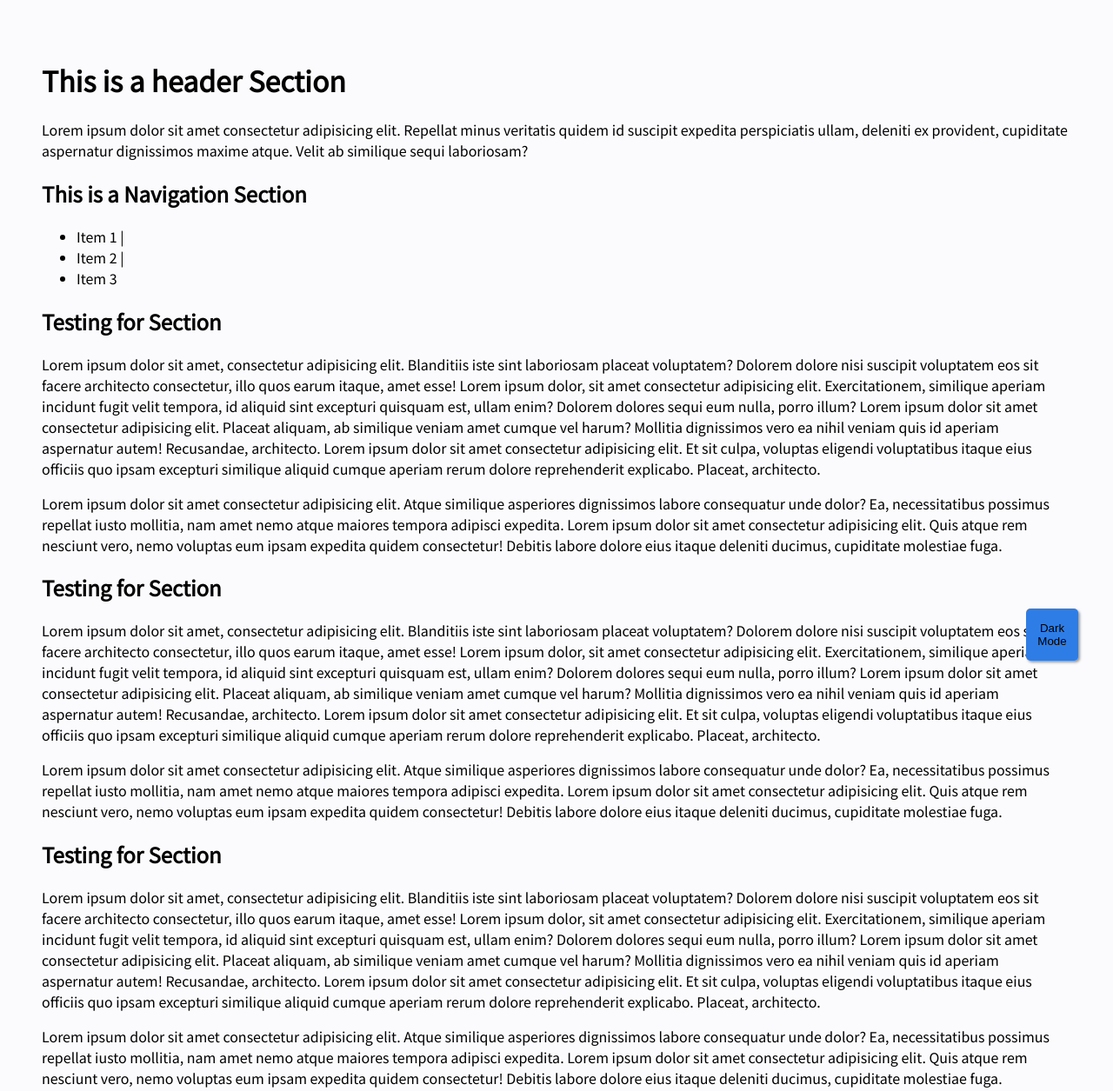
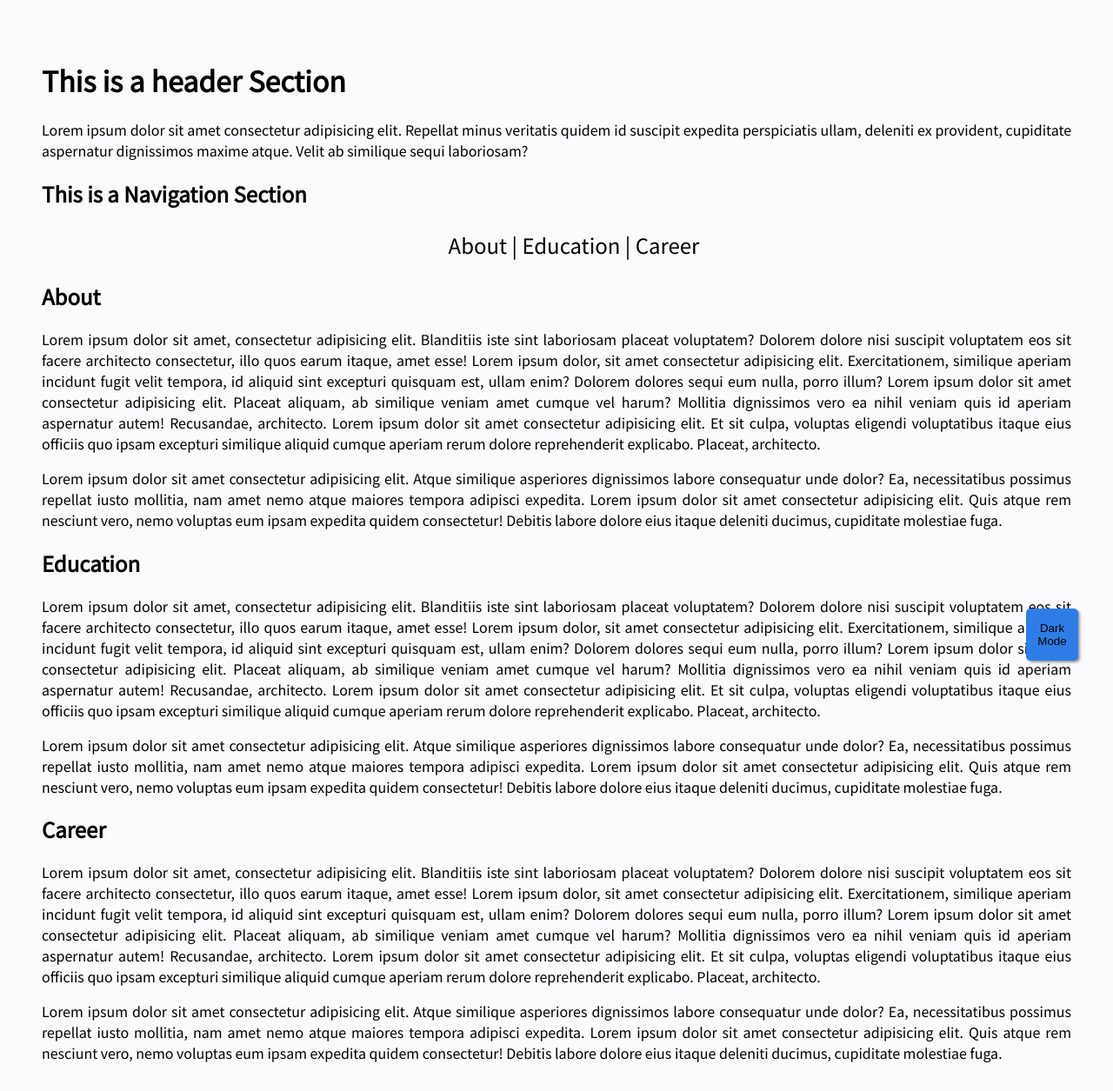
Before and after one commit to jonathanborg/jonathanborg.github.io, a plain HTML site: page index.html in a window 1280 px wide. Shown: the top 1255 px of the page at 87% size. Drawn offline with nearby package versions, Linux system fonts and the light colour scheme.

Commit message:
Added Navigation for Sections

```diff
--- a/index.html
+++ b/index.html
@@ -38,14 +38,14 @@
         </header>
         <nav>
             <h1>This is a Navigation Section</h1>
-            <ul>
-                <li>Item 1 |</li>
-                <li>Item 2 |</li>
-                <li>Item 3</li>
+            <ul class="navigation">
+                <li><a href="#about">About</a></li> |
+                <li><a href="#education">Education</a></li> |
+                <li><a href="#career">Career</a></li>
             </ul>
         </nav>
-        <section>
-            <h1>Testing for Section</h1>
+        <section id="about">
+            <h1>About</h1>
             <p>
                 Lorem ipsum dolor sit amet, consectetur adipisicing elit. Blanditiis iste sint laboriosam placeat
                 voluptatem?
@@ -77,8 +77,8 @@
             </p>
         </section>
 
-        <section>
-            <h1>Testing for Section</h1>
+        <section id="education">
+            <h1>Education</h1>
             <p>
                 Lorem ipsum dolor sit amet, consectetur adipisicing elit. Blanditiis iste sint laboriosam placeat
                 voluptatem?
@@ -110,8 +110,8 @@
             </p>
         </section>
 
-        <section>
-            <h1>Testing for Section</h1>
+        <section id="career">
+            <h1>Career</h1>
             <p>
                 Lorem ipsum dolor sit amet, consectetur adipisicing elit. Blanditiis iste sint laboriosam placeat
                 voluptatem?
--- a/styles.css
+++ b/styles.css
@@ -33,6 +33,7 @@ html, body {
 
 .container {
   display: block;
+  text-align: justify;
   padding: 3em;
 }
 
@@ -59,19 +60,20 @@ html, body {
   box-shadow: 2px 2px 3px #999;
   margin-top: 22px;
 }
-/*
-footer {
-  position: fixed;
-  left: 0;
-  bottom: 0;
-  width: 100%;
+
+.navigation {
   text-align: center;
+  font-size: x-large;
+}
 
+.navigation li {
+  display: inline-block;
+}
 
-  height: 50px;
-  right: 0px;
-  margin-bottom: 0px;
-} */
+.navigation a {
+  text-decoration: none;
+  color: var(--font-color);
+}
 
 footer{
   bottom:0;
```
